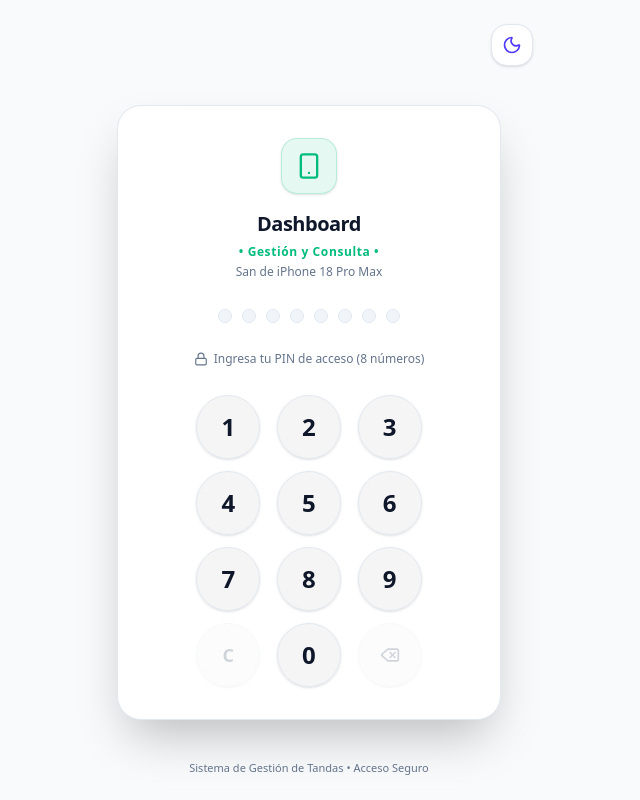
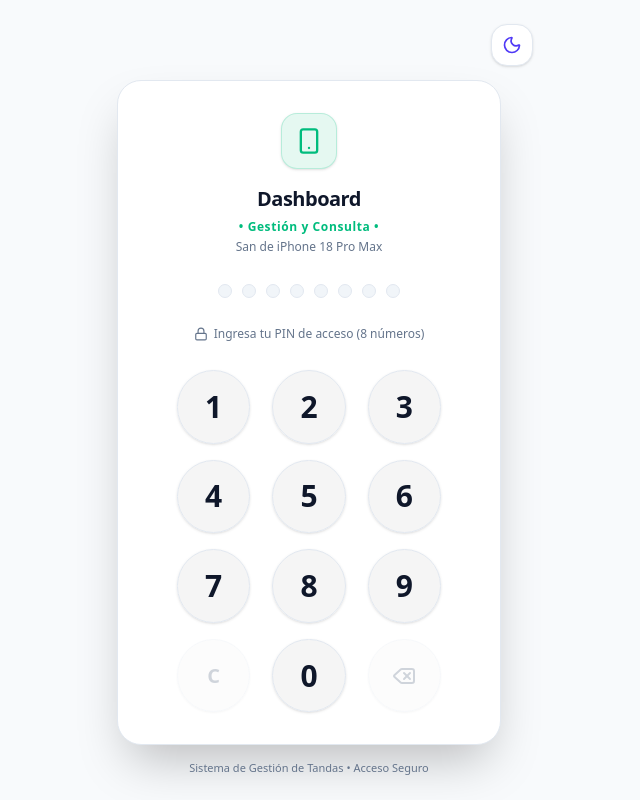
Before and after one commit to christianmed/san-iphone-2026, a Next.js app: page / in a window 1280 px wide. Shown: the whole page, without its empty margins (331-971 px from the left). Built offline with nearby package versions, Linux system fonts and the light colour scheme.

Commit message:
feat: escalar proporcionalmente el teclado numerico para vista movil

```diff
--- a/components/NumericKeypadLogin.jsx
+++ b/components/NumericKeypadLogin.jsx
@@ -173,14 +173,14 @@ export default function NumericKeypadLogin({ onLoginSuccess, theme, toggleTheme
           </div>
 
           {/* Teclado Numérico (Grid 3x4) */}
-          <div className="grid grid-cols-3 gap-2.5 sm:gap-3 max-w-[210px] sm:max-w-[230px] mx-auto">
+          <div className="grid grid-cols-3 gap-3 sm:gap-4 max-w-[250px] sm:max-w-[270px] mx-auto">
             {[1, 2, 3, 4, 5, 6, 7, 8, 9].map((num) => (
               <button
                 key={num}
                 type="button"
                 onClick={() => handleAddDigit(String(num))}
                 disabled={isLoading}
-                className="w-14 h-14 sm:w-16 sm:h-16 rounded-full mx-auto bg-[var(--bg-dial-btn)] hover:bg-[var(--bg-dial-btn-hover)] active:bg-[var(--bg-dial-btn-active)] border border-[var(--border-main)] text-[var(--text-main)] font-bold text-xl sm:text-2xl shadow-sm transition-all duration-150 active:scale-95 disabled:opacity-40 flex items-center justify-center cursor-pointer select-none"
+                className="w-[4.25rem] h-[4.25rem] sm:w-[4.6rem] sm:h-[4.6rem] rounded-full mx-auto bg-[var(--bg-dial-btn)] hover:bg-[var(--bg-dial-btn-hover)] active:bg-[var(--bg-dial-btn-active)] border border-[var(--border-main)] text-[var(--text-main)] font-bold text-2xl sm:text-3xl shadow-sm transition-all duration-150 active:scale-95 disabled:opacity-40 flex items-center justify-center cursor-pointer select-none"
               >
                 {num}
               </button>
@@ -191,7 +191,7 @@ export default function NumericKeypadLogin({ onLoginSuccess, theme, toggleTheme
               type="button"
               onClick={handleClearPin}
               disabled={isLoading || pin.length === 0}
-              className="w-14 h-14 sm:w-16 sm:h-16 rounded-full mx-auto bg-[var(--bg-dial-btn)] hover:bg-[var(--bg-dial-btn-hover)] hover:text-rose-500 hover:border-rose-500/40 active:bg-rose-500/10 border border-[var(--border-main)] text-[var(--text-muted)] font-bold text-base sm:text-lg shadow-sm transition-all duration-150 active:scale-95 disabled:opacity-30 flex items-center justify-center cursor-pointer select-none"
+              className="w-[4.25rem] h-[4.25rem] sm:w-[4.6rem] sm:h-[4.6rem] rounded-full mx-auto bg-[var(--bg-dial-btn)] hover:bg-[var(--bg-dial-btn-hover)] hover:text-rose-500 hover:border-rose-500/40 active:bg-rose-500/10 border border-[var(--border-main)] text-[var(--text-muted)] font-bold text-lg sm:text-xl shadow-sm transition-all duration-150 active:scale-95 disabled:opacity-30 flex items-center justify-center cursor-pointer select-none"
               title="Limpiar PIN"
             >
               C
@@ -202,7 +202,7 @@ export default function NumericKeypadLogin({ onLoginSuccess, theme, toggleTheme
               type="button"
               onClick={() => handleAddDigit('0')}
               disabled={isLoading}
-              className="w-14 h-14 sm:w-16 sm:h-16 rounded-full mx-auto bg-[var(--bg-dial-btn)] hover:bg-[var(--bg-dial-btn-hover)] active:bg-[var(--bg-dial-btn-active)] border border-[var(--border-main)] text-[var(--text-main)] font-bold text-xl sm:text-2xl shadow-sm transition-all duration-150 active:scale-95 disabled:opacity-40 flex items-center justify-center cursor-pointer select-none"
+              className="w-[4.25rem] h-[4.25rem] sm:w-[4.6rem] sm:h-[4.6rem] rounded-full mx-auto bg-[var(--bg-dial-btn)] hover:bg-[var(--bg-dial-btn-hover)] active:bg-[var(--bg-dial-btn-active)] border border-[var(--border-main)] text-[var(--text-main)] font-bold text-2xl sm:text-3xl shadow-sm transition-all duration-150 active:scale-95 disabled:opacity-40 flex items-center justify-center cursor-pointer select-none"
             >
               0
             </button>
@@ -212,10 +212,10 @@ export default function NumericKeypadLogin({ onLoginSuccess, theme, toggleTheme
               type="button"
               onClick={handleDeleteDigit}
               disabled={isLoading || pin.length === 0}
-              className="w-14 h-14 sm:w-16 sm:h-16 rounded-full mx-auto bg-[var(--bg-dial-btn)] hover:bg-[var(--bg-dial-btn-hover)] hover:text-[var(--text-main)] active:bg-[var(--bg-dial-btn-active)] border border-[var(--border-main)] text-[var(--text-muted)] shadow-sm transition-all duration-150 active:scale-95 disabled:opacity-30 flex items-center justify-center cursor-pointer select-none"
+              className="w-[4.25rem] h-[4.25rem] sm:w-[4.6rem] sm:h-[4.6rem] rounded-full mx-auto bg-[var(--bg-dial-btn)] hover:bg-[var(--bg-dial-btn-hover)] hover:text-[var(--text-main)] active:bg-[var(--bg-dial-btn-active)] border border-[var(--border-main)] text-[var(--text-muted)] shadow-sm transition-all duration-150 active:scale-95 disabled:opacity-30 flex items-center justify-center cursor-pointer select-none"
               title="Borrar último"
             >
-              <Delete className="w-5 h-5" />
+              <Delete className="w-6 h-6" />
             </button>
           </div>
         </div>
```
